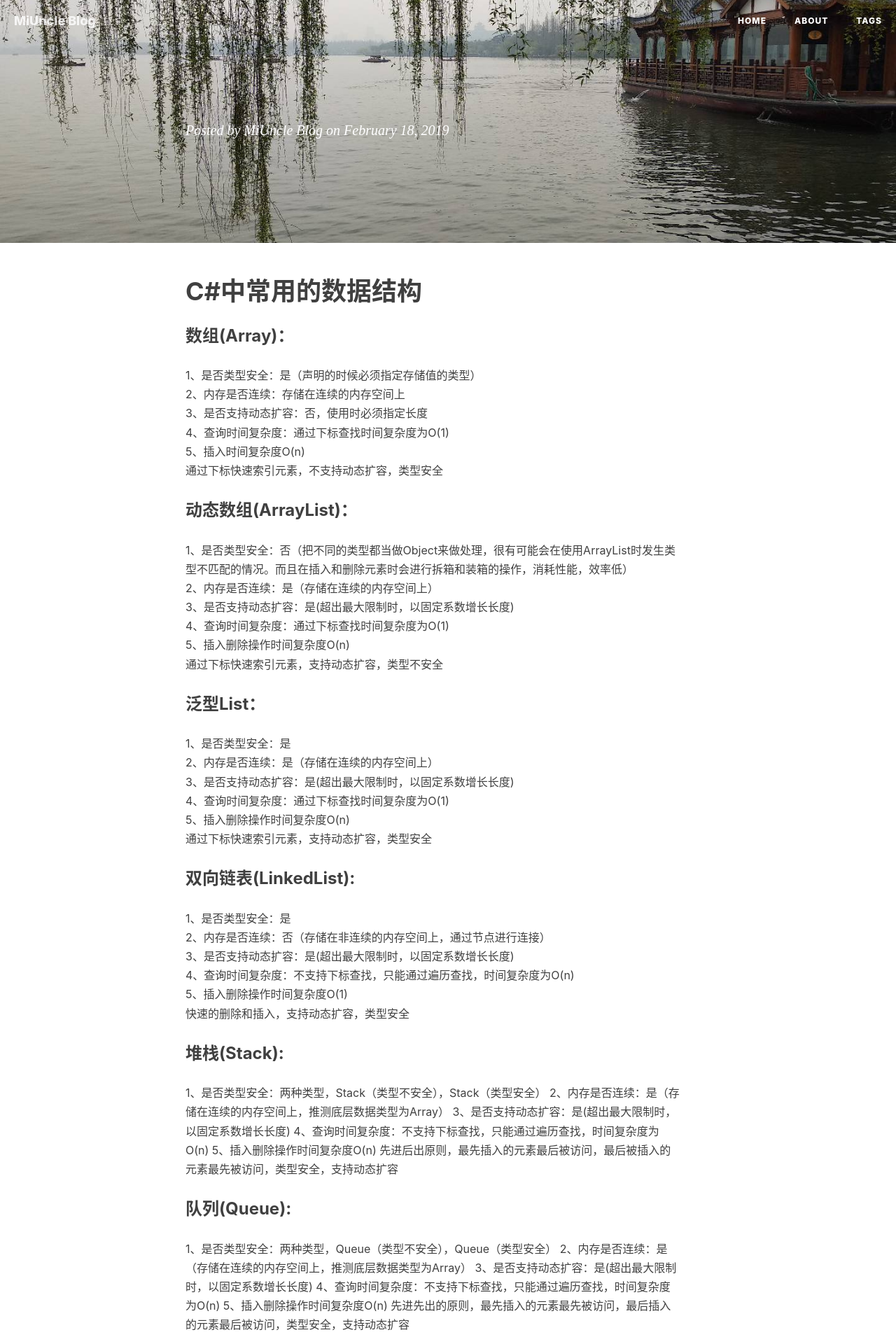
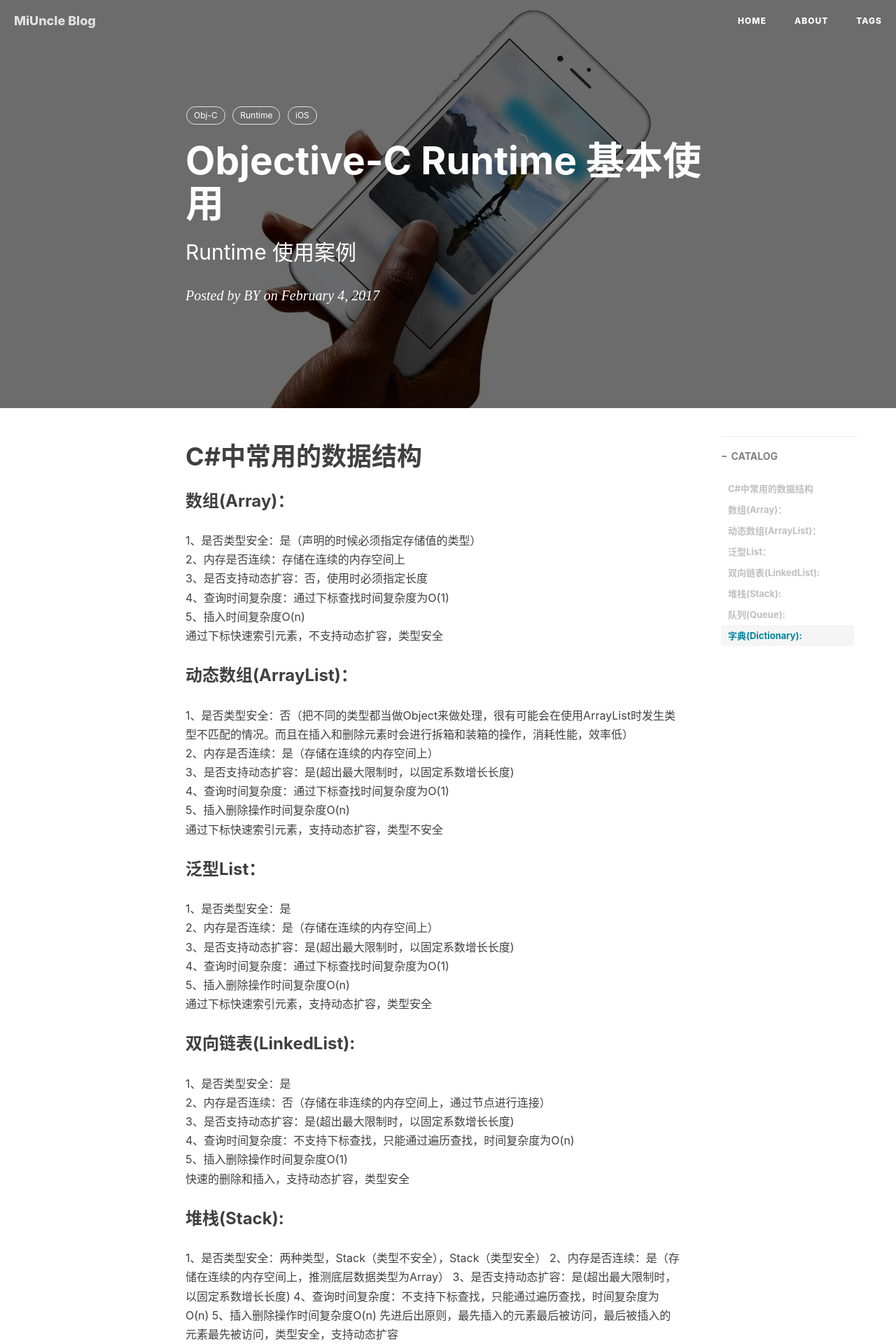
Before and after one commit to DuPrince/DuPrince.github.io, a Jekyll site: the page built from _posts/2019-02-18-C#-常用的数据结构.md, in a window 1280 px wide. Shown: the top 1920 px of the page at 70% size. Built offline with Jekyll 4.4.1, drawn with Linux system fonts in a browser that asks for light colours; nearby versions of some CDN libraries; our own code applies the rules of GitHub Pages for plain Markdown files; comment, search, counter and statistics services are not loaded; some of the changed text lies outside the part shown.

Commit message:
修改head

```diff
--- a/_posts/2019-02-18-C#-常用的数据结构.md
+++ b/_posts/2019-02-18-C#-常用的数据结构.md
@@ -1,16 +1,15 @@
 ---
 layout:     post
-title:
-
-subtitle:   数组、链表、堆栈、队列、字典
-date:       2019-2-18
-author:     MiUncle
+title:      Objective-C Runtime 基本使用
+subtitle:   Runtime 使用案例
+date:       2017-02-04
+author:     BY
 header-img: img/post-bg-ios9-web.jpg
 catalog: true
 tags:
-    - 数据结构
-    - C#
-	- 基础知识
+    - Obj-C
+    - Runtime
+    - iOS
 ---
 
 
```
